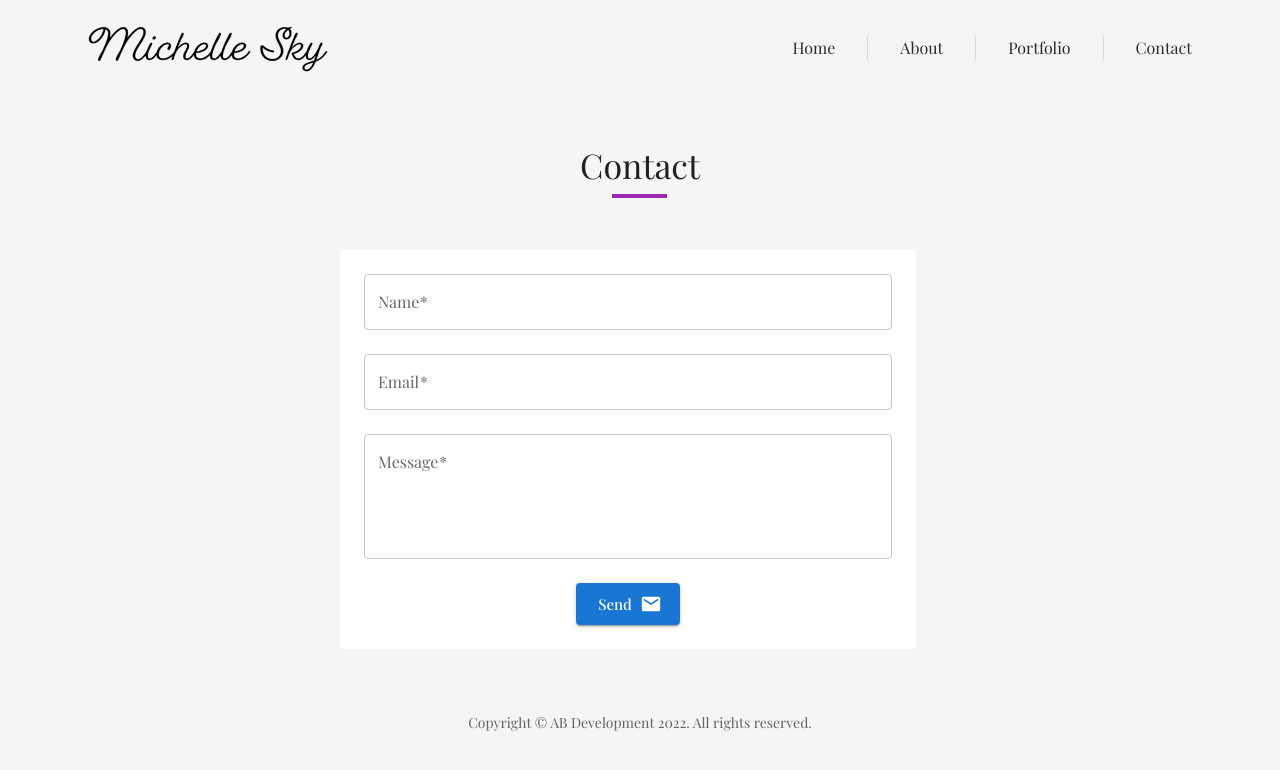
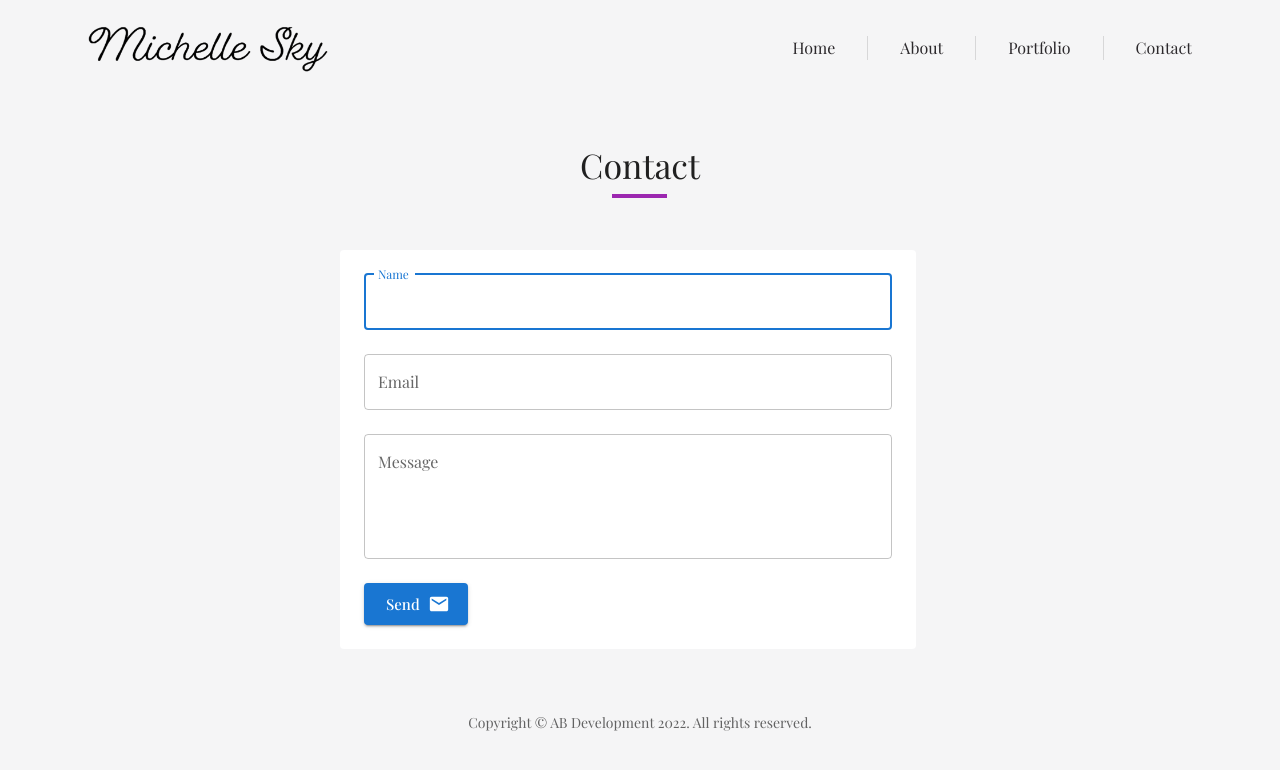
Before and after one commit to avishaibrown/michelle-copywriter, a React (Create React App) app: page /contact in a window 1280 px wide. Shown: the top 770 px of the page. Built offline with nearby package versions, Linux system fonts and the light colour scheme; a web font is replaced by a local one.

Commit message:
Added contactForm validation + emailJS service

```diff
--- a/package.json
+++ b/package.json
@@ -10,6 +10,7 @@
     "@testing-library/jest-dom": "^5.16.5",
     "@testing-library/react": "^13.4.0",
     "@testing-library/user-event": "^13.5.0",
+    "emailjs-com": "^3.2.0",
     "react": "^18.2.0",
     "react-dom": "^18.2.0",
     "react-router": "^6.4.1",
--- a/src/containers/Contact.js
+++ b/src/containers/Contact.js
@@ -1,12 +1,110 @@
-import * as React from "react";
-import { Container, Grid, TextField, Button } from "@mui/material";
+import { useState, useEffect } from "react";
+import {
+  Container,
+  Grid,
+  TextField,
+  Button,
+  CircularProgress,
+} from "@mui/material";
 import Typography from "../components/Typography";
-import { CONTACT } from "../utils/constants";
 import EmailIcon from "@mui/icons-material/Email";
+import emailjs from "emailjs-com";
+import { CONTACT, ENQUIRY_SUCCESS_MSG } from "../utils/constants";
+import { updateObject, checkValidity } from "../utils/util";
 
 //TODO: Connect form to email service
 
 const Contact = () => {
+  const [isFormValid, setIsFormValid] = useState(false);
+  const [loading, setLoading] = useState(false);
+  const [success, setSuccess] = useState(false);
+  const [contactForm, setContactForm] = useState({
+    name: {
+      value: "",
+      validations: {
+        required: true,
+      },
+      valid: false,
+      touched: false,
+    },
+    email: {
+      value: "",
+      validations: {
+        required: true,
+        isEmail: true,
+      },
+      valid: false,
+      touched: false,
+    },
+    message: {
+      value: "",
+      validations: {
+        required: true,
+        maxLength: 1000,
+      },
+      valid: false,
+      touched: false,
+    },
+  });
+
+  useEffect(() => {
+    setIsFormValid(
+      contactForm.name.valid &&
+        contactForm.email.valid &&
+        contactForm.message.valid
+    );
+  }, [
+    contactForm.name.valid,
+    contactForm.email.valid,
+    contactForm.message.valid,
+  ]);
+
+  const handleChange = (event) => {
+    const updatedControls = updateObject(contactForm, {
+      [event.target.name]: updateObject(contactForm[event.target.name], {
+        value: event.target.value,
+        touched: false,
+      }),
+    });
+    setContactForm(updatedControls);
+  };
+
+  const handleBlur = (event) => {
+    const updatedControls = updateObject(contactForm, {
+      [event.target.name]: updateObject(contactForm[event.target.name], {
+        valid: checkValidity(
+          event.target.value,
+          contactForm[event.target.name].validations
+        ),
+        touched: true,
+      }),
+    });
+    setContactForm(updatedControls);
+  };
+
+  const handleSubmit = (event) => {
+    event.preventDefault();
+    if (isFormValid) {
+      setLoading(true);
+      emailjs
+        .sendForm(
+          "service_9v1cetq",
+          "template_rccj6bw",
+          event.target,
+          "ngKY7FCIOfcf7-ulR"
+        )
+        .then(
+          () => {
+            setLoading(false);
+            setSuccess(true);
+          },
+          (error) => {
+            console.log(error.text);
+          }
+        );
+    }
+  };
+
   return (
     <Container component="section" sx={{ mt: 8, mb: 4 }} maxWidth={"sm"}>
       <Grid container justifyContent="center" my={8}>
@@ -26,6 +124,10 @@ const Contact = () => {
           maxWidth: "sm",
         }}
       >
+        {loading ? (
+          <CircularProgress />
+        ) : !success ? (
+          <form onSubmit={handleSubmit}>
             <Grid container spacing={3} mb={3}>
               {CONTACT.fields.map((field) => (
                 <Grid item xs={12} key={field.id}>
@@ -33,23 +135,41 @@ const Contact = () => {
                     id={field.id}
                     label={field.label}
                     name={field.name}
-                required={field.required}
                     multiline={field.multiline}
                     rows={field.rows}
                     fullWidth
                     variant="outlined"
+                    onBlur={handleBlur}
+                    onChange={handleChange}
+                    autoFocus={field.autoFocus}
+                    disabled={loading}
+                    error={
+                      !contactForm[field.name].valid &&
+                      contactForm[field.name].touched
+                    }
+                    helperText={
+                      !contactForm[field.name].valid &&
+                      contactForm[field.name].touched &&
+                      field.error
+                    }
                   />
                 </Grid>
               ))}
             </Grid>
             <Button
+              type="submit"
               variant="contained"
               size="large"
               endIcon={<EmailIcon />}
               sx={{ textTransform: "none" }}
+              disabled={loading}
             >
               {CONTACT.submitButton}
             </Button>
+          </form>
+        ) : (
+          <Typography>{ENQUIRY_SUCCESS_MSG}</Typography>
+        )}
       </Grid>
     </Container>
   );
--- a/src/utils/constants.js
+++ b/src/utils/constants.js
@@ -112,24 +112,32 @@ export const CONTACT = {
       id: "name",
       name: "name",
       label: "Name",
+      autoFocus: true,
       required: true,
+      error: "Please enter a name",
     },
     {
       id: "email",
       name: "email",
       label: "Email",
+      autoFocus: false,
       required: true,
+      error: "Please enter a valid email address",
     },
     {
       id: "message",
       name: "message",
       label: "Message",
+      autoFocus: false,
       multiline: true,
       rows: 4, // only applies if multiline is true
       required: true,
+      error: "Please enter a message (1000 characters or less)",
     },
   ],
   submitButton: "Send",
 };
 
+export const ENQUIRY_SUCCESS_MSG = "Your enquiry has been sent. Thank you!";
+
 export const COPYRIGHT = "Copyright © AB Development";
--- a/src/utils/util.js
+++ b/src/utils/util.js
@@ -1,3 +1,30 @@
 export const mobileDetected = () => {
   return window.innerWidth <= 800;
 };
+
+export const updateObject = (oldObject, updatedProperties) => {
+  return {
+    ...oldObject,
+    ...updatedProperties,
+  };
+};
+
+export const checkValidity = (value, rules) => {
+  let isValid = true;
+
+  if (rules.required) {
+    isValid = value.trim() !== "" && isValid;
+  }
+
+  if (rules.maxLength) {
+    isValid = value.length <= rules.maxLength && isValid;
+  }
+
+  if (rules.isEmail) {
+    const pattern =
+      /^[a-zA-Z0-9.!#$%&’*+/=?^_`{|}~-]+@[a-zA-Z0-9-]+(?:\.[a-zA-Z0-9-]+)*$/;
+    isValid = pattern.test(value) && isValid;
+  }
+
+  return isValid;
+};
```
Also changed, not shown: 1 other file (tests, documents, lock files or other folders). Lines whose indentation alone changed are shown as unchanged.
